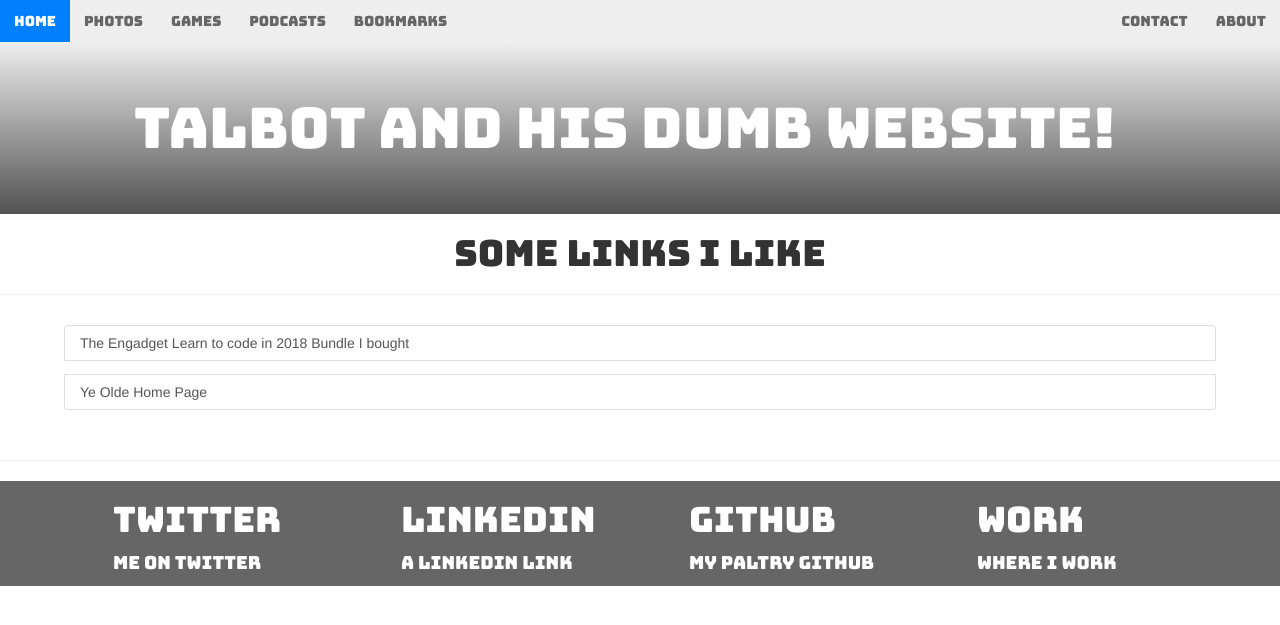
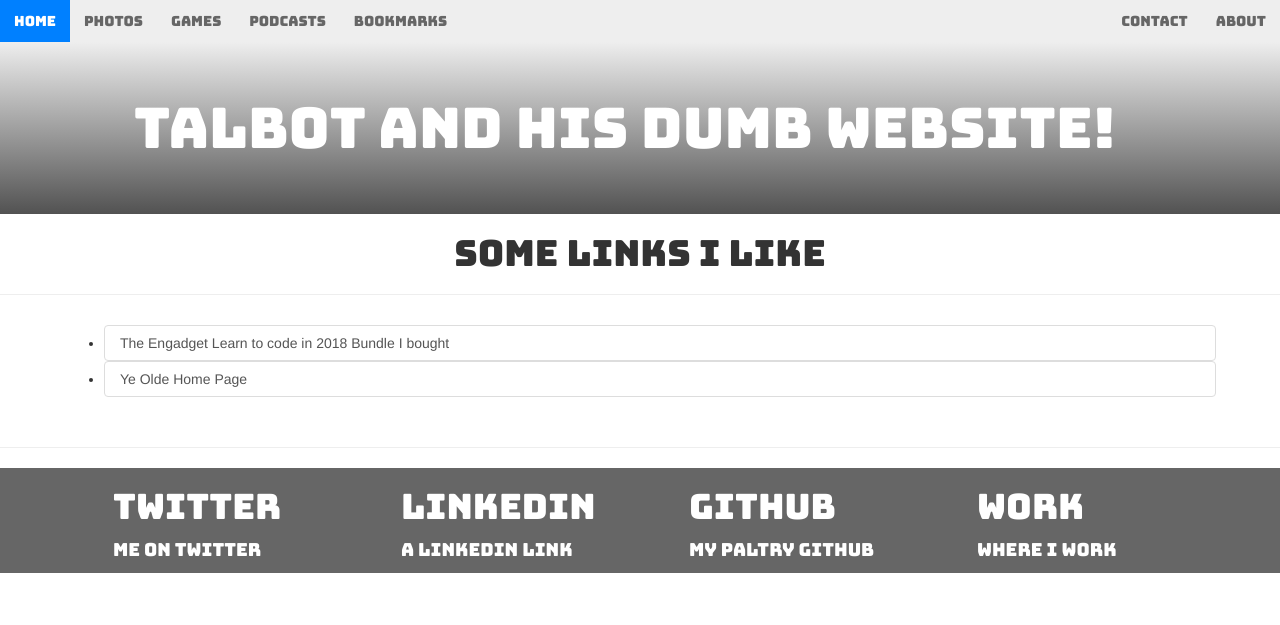
Before and after one commit to towelbot/towelbot.github.io, a Jekyll site: the page Web/bookmarks.html, which Jekyll copies as it is, in a window 1280 px wide. Shown: the top 625 px of the page. Built offline with Jekyll 4.4.1, drawn with Linux system fonts in a browser that asks for light colours; nearby versions of some CDN libraries; library files that are not in the unit come from our copies.

Commit message:
List items my links

```diff
--- a/Web/bookmarks.html
+++ b/Web/bookmarks.html
@@ -36,13 +36,14 @@
 
   <hr>
 
-<div class="linksContainer">
-  <div class="list-group">
-    <a href="https://deals.gdgt.com/sales/pwyw-learn-to-code-2018" class="list-group-item list-group-item-action list-group-item-dark">The Engadget Learn to code in 2018 Bundle I bought</a>
-    <br>
-    <a href="http://twistedsyx.net" class="list-group-item list-group-item-action list-group-item-dark">Ye Olde Home Page</a>
+  <div class="linksContainer">
+    <div class="list-group">
+      <ul>
+        <li><a href="https://deals.gdgt.com/sales/pwyw-learn-to-code-2018" class="list-group-item list-group-item-action list-group-item-dark">The Engadget Learn to code in 2018 Bundle I bought</a></li>
+        <li><a href="http://twistedsyx.net" class="list-group-item list-group-item-action list-group-item-dark">Ye Olde Home Page</a></li>
+      </ul>
+    </div>
   </div>
-</div>
 
 
   <!-- <div class="container">
```
